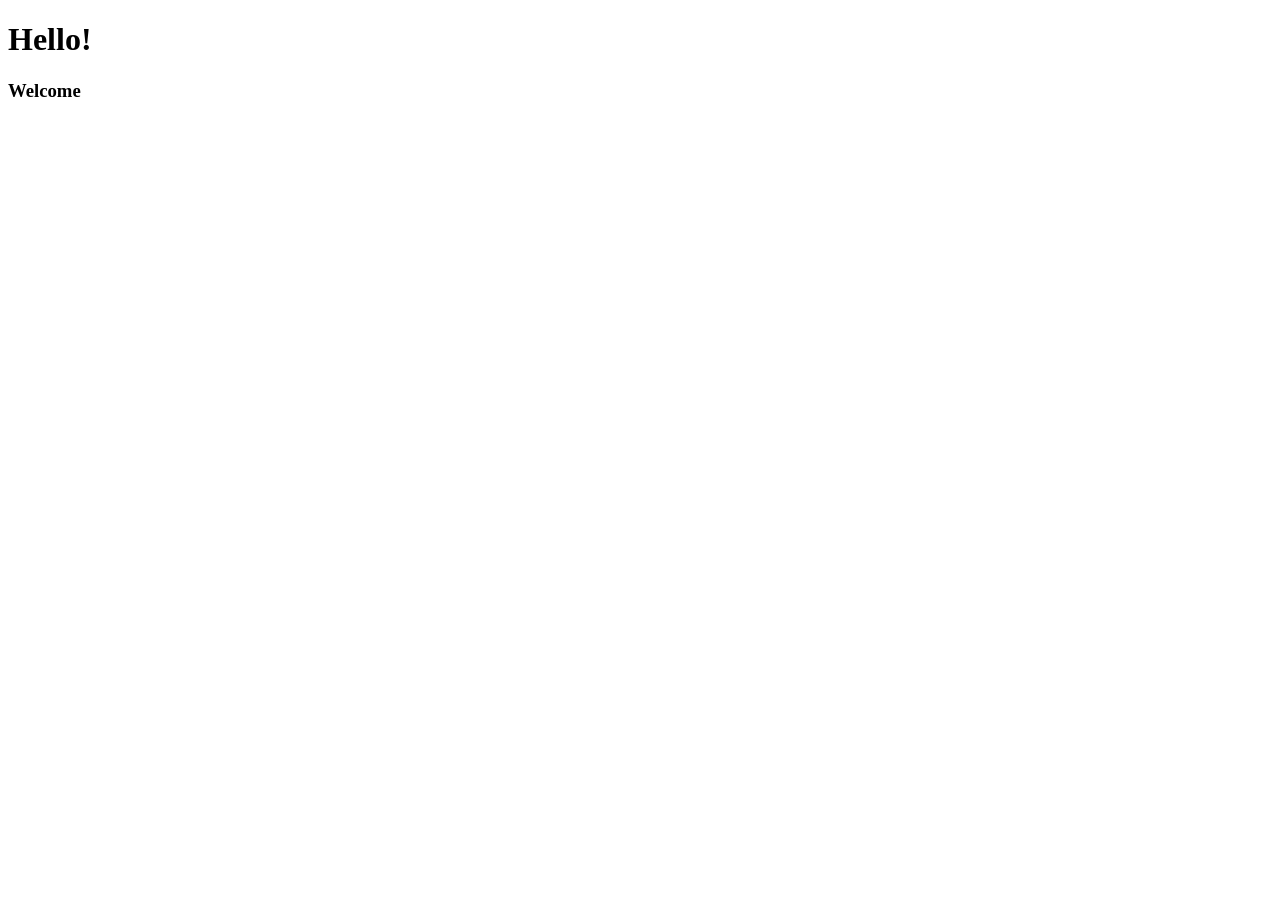
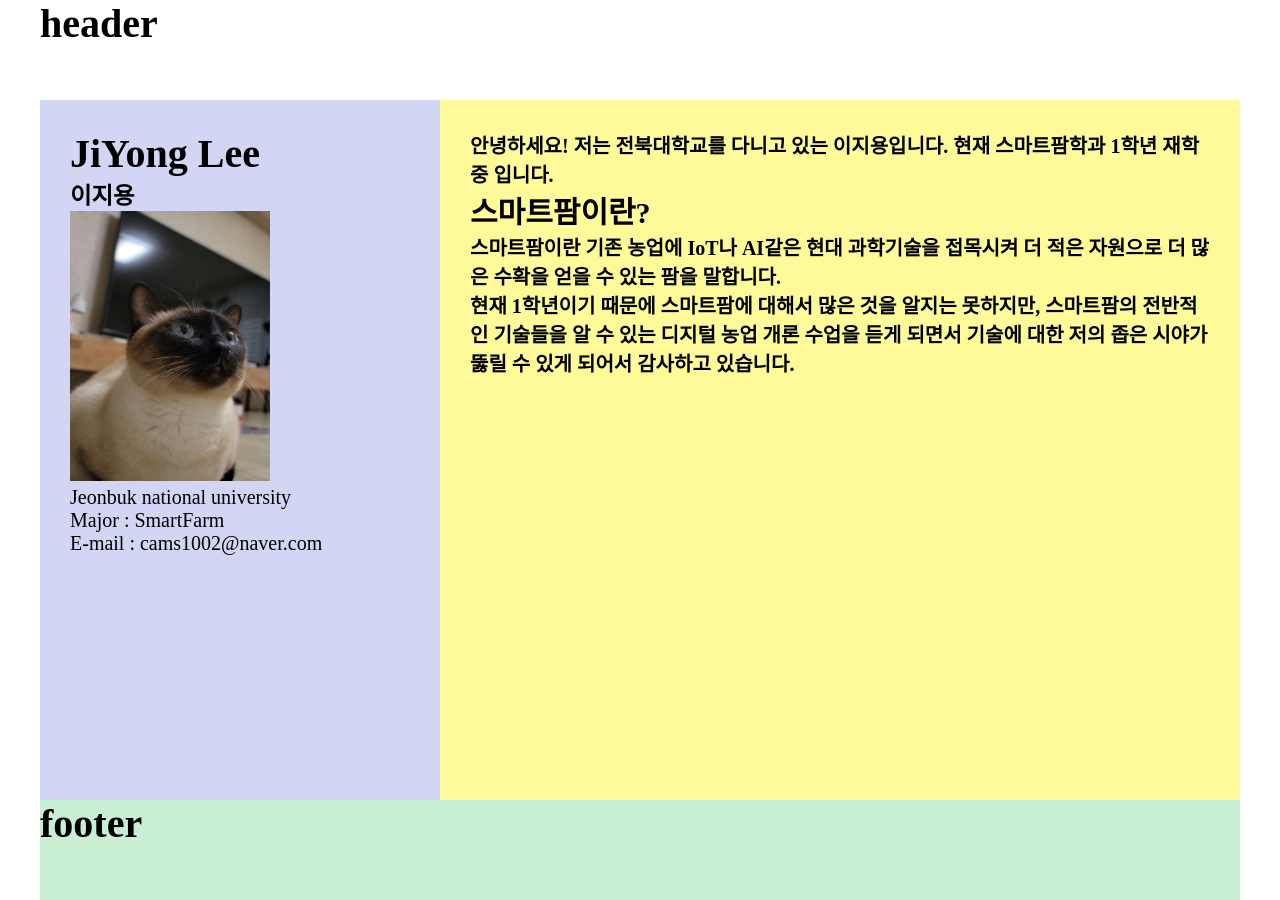
Before and after one commit to JiYongE/JiYongE, a plain HTML site: page index.html in a window 1280 px wide. Before the commit the page ends 800 px from the top, so only its background shows below. Drawn offline with Linux system fonts and the light colour scheme.

Commit message:
Update index.html

```diff
--- a/index.html
+++ b/index.html
@@ -1,10 +1,98 @@
 <!DOCTYPE html>
 <html>
-    <head>
-        <title>Github web page</title>
-    </head>
-    <body>
-        <h1>Hello!</h1>
-        <h3>Welcome</h3>
-    </body>
+
+<head>
+    <meta charset="utf-8">
+    <title>레이아웃 연습</title>
+    <style>
+        *{margin:0; padding: 0;}
+
+        body{
+            font:20px "NanumGothic";
+        }
+
+        #wrap{
+            width: 1200px;
+            height: 700px;
+            margin: 0 auto;
+        }
+
+        #header{
+            height: 100px;
+            background: white;
+        }
+
+        #container{
+            height: 500px;
+            background: #ccc;
+        }
+
+        #aside{
+            width: 400px;
+            height: 700px;
+            background: #D3D5F5;
+            float: left;
+        }
+
+        #contents{
+            width: 800px;
+            height: 700px;
+            background: #FFFA99;
+            float: left;
+        }
+
+        #footer{
+            height: 100px;
+            background: #C8EFD4;
+            clear: both;
+        }
+        .Prime > img{
+            width: 200px;
+            height: 270px;
+
+        }
+        .Prime{
+            margin: 30px;
+        }
+
+        .info{
+            margin: 30px;
+        }
+    </style>
+</head>
+
+<body>
+    <div id="wrap">
+        <div id="header">
+            <h1>header</h1>
+        </div>
+        <div id="container">
+
+            <div id="aside">
+                <div class="Prime">
+                    <div><h1>JiYong Lee</h1></div>
+                    <div class="이름"><h3>이지용</h3></div>
+                    <img src="우리집 쿠키.jpg">
+                    <div>Jeonbuk national university</div>
+                    <div>Major : SmartFarm</div>
+                    <div>E-mail : cams1002@naver.com</div>
+                </div>
+            </div>
+
+            <div id="contents">
+                <div class="info">
+                    <h4 class="intro">안녕하세요! 저는 전북대학교를 다니고 있는 이지용입니다. 현재 스마트팜학과 1학년 재학 중 입니다. </h4>
+                    <h2 class="smartfarm">스마트팜이란?</h2>
+                    <h4 class="info_1">스마트팜이란 기존 농업에 IoT나 AI같은 현대 과학기술을 접목시켜 더 적은 자원으로 더 많은 수확을 얻을 수 있는 팜을 말합니다.</h4>
+                    <h4 class="info_2">현재 1학년이기 때문에 스마트팜에 대해서 많은 것을 알지는 못하지만,
+                                    스마트팜의 전반적인 기술들을 알 수 있는 디지털 농업 개론 수업을 듣게 되면서 기술에 대한 저의 좁은 시야가 뚫릴 수 있게 되어서 감사하고 있습니다.</h4>
+                </div>
+            </div>
+        </div>
+        <div id="footer">
+            <h1>footer</h1>
+        </div>
+    </div>
+
+</body>
 </html>
```
